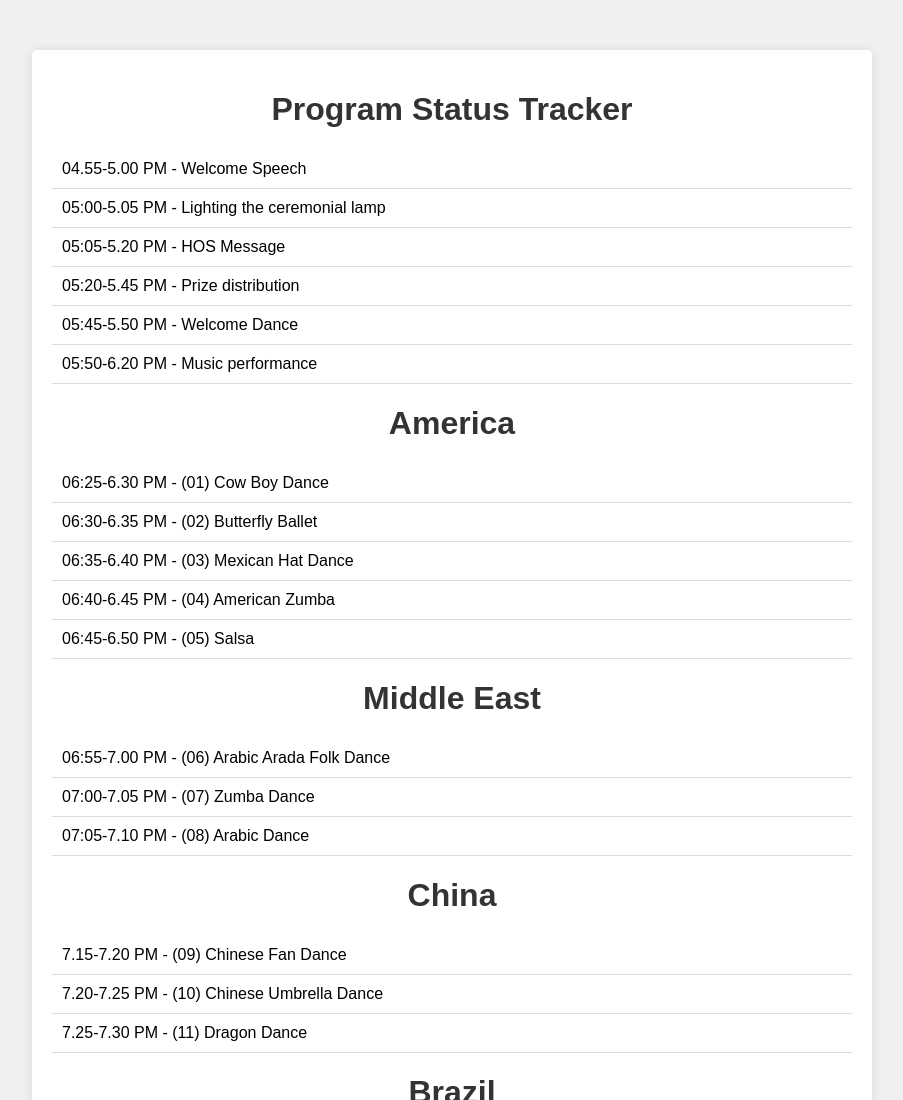
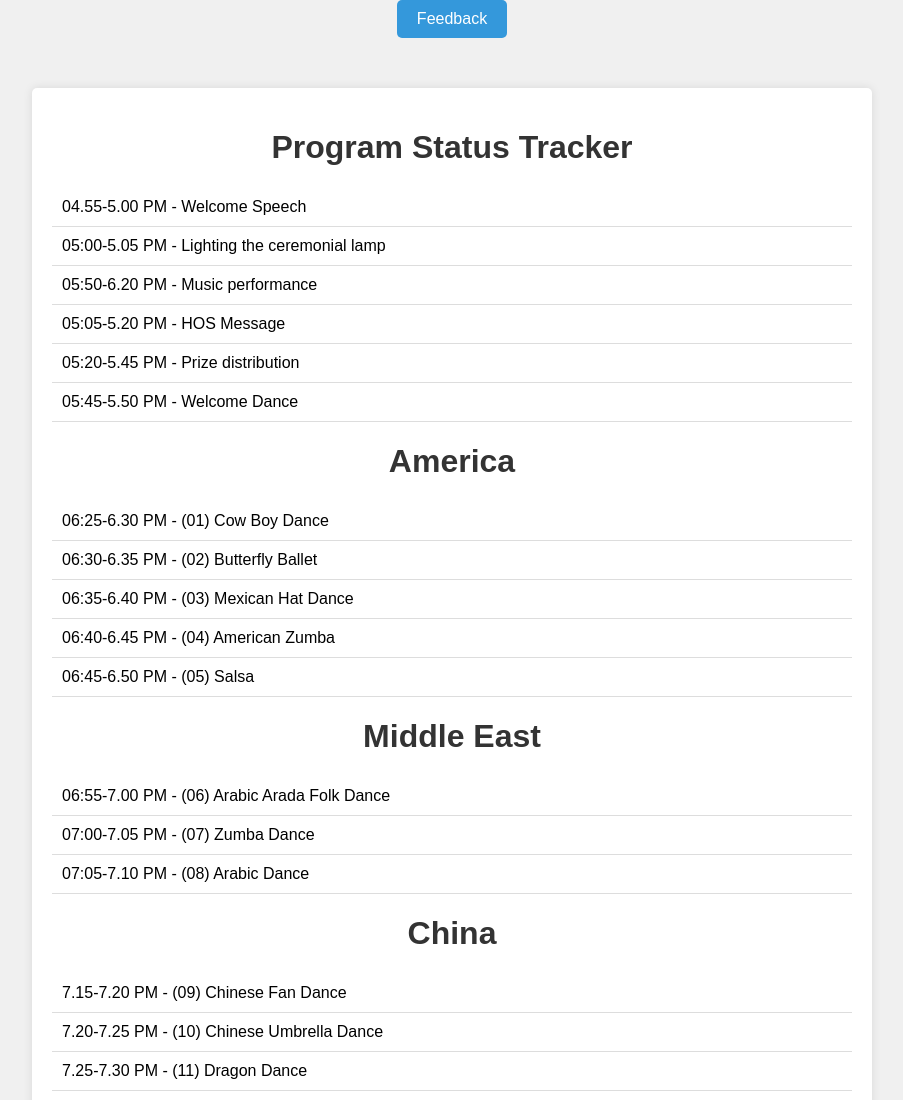
Before and after one commit to Den-enterprise/programschedule, a plain HTML site: page starter peyad.html in a window 1280 px wide. Shown: the top 1100 px of the page, without its empty margins (188-1091 px from the left). Drawn offline with Linux system fonts and the light colour scheme.

Commit message:
feedback added and order changed

```diff
--- a/starter peyad.html
+++ b/starter peyad.html
@@ -40,18 +40,40 @@
     background-color: #3498db;
     color: #fff;
   }
+.feedback-button {
+  display: inline-block;
+  padding: 10px 20px;
+  background-color: #3498db;
+  color: #fff;
+  text-decoration: none;
+  border-radius: 5px;
+  transition: background-color 0.3s ease;
+}
+
+.feedback-button:hover {
+  background-color: #2980b9;
+}
+.button-container {
+  text-align: center;
+}
+
 </style>
 </head>
+<div class="button-container">
+  <a href="Feedback.html" class="feedback-button">Feedback</a>
+</div>
+
 <body>
 <div class="container">
   <h1>Program Status Tracker</h1>
   <ul class="program-list">
     <li class="program-item">04.55-5.00 PM - Welcome Speech</li>
     <li class="program-item">05:00-5.05 PM - Lighting the ceremonial lamp</li>
+<li class="program-item">05:50-6.20 PM - Music performance</li>
     <li class="program-item">05:05-5.20 PM - HOS Message</li>
         <li class="program-item">05:20-5.45 PM - Prize distribution</li>
     <li class="program-item">05:45-5.50 PM - Welcome Dance </li>
-    <li class="program-item">05:50-6.20 PM - Music performance</li>
+
     <h1>America</h1>
     <li class="program-item">06:25-6.30 PM - (01) Cow Boy Dance</li>
     <li class="program-item">06:30-6.35 PM - (02) Butterfly Ballet </li>
@@ -89,6 +111,9 @@
 </div>
 
 <script>
+  window.onload = function() {
+    alert("Note: All timings shown on this page are approximate and might not be correct.");
+  };
   // Get the current time
   var currentTime = new Date();
   var currentHours = currentTime.getHours();
```
